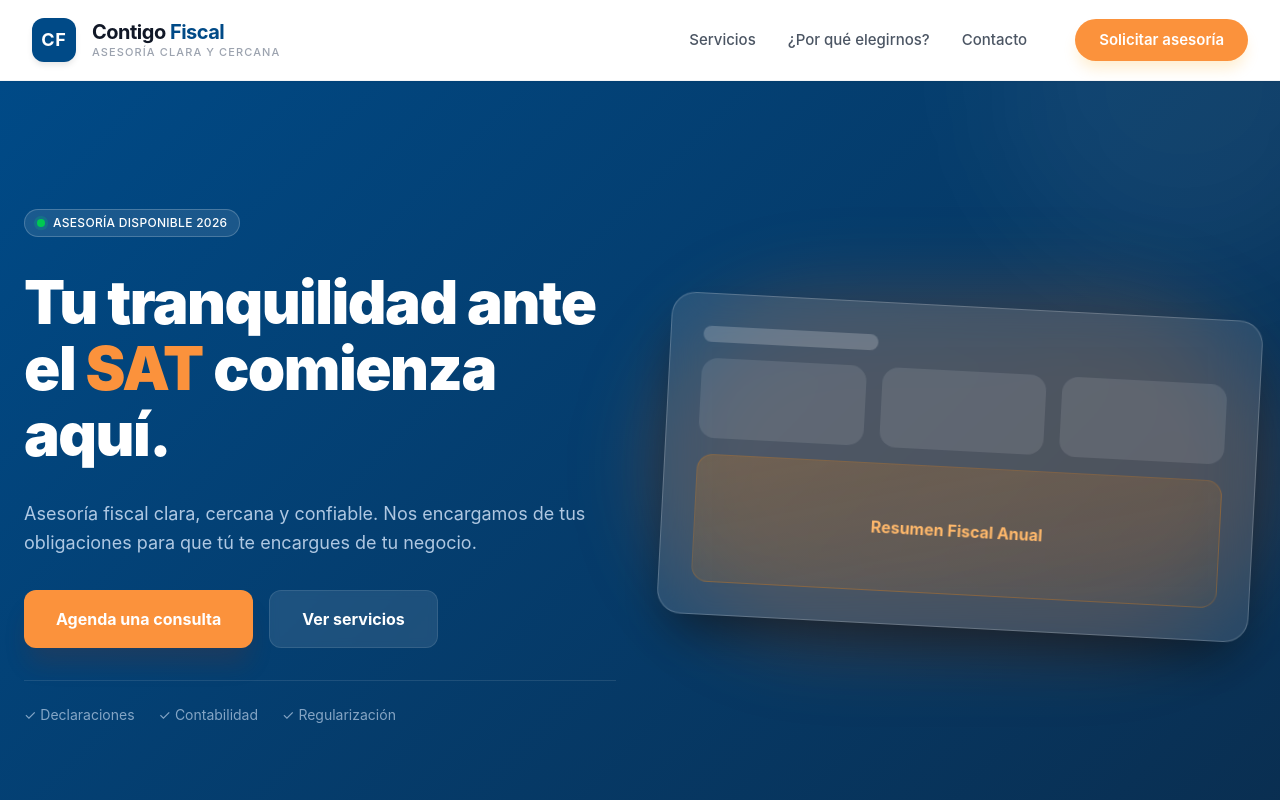
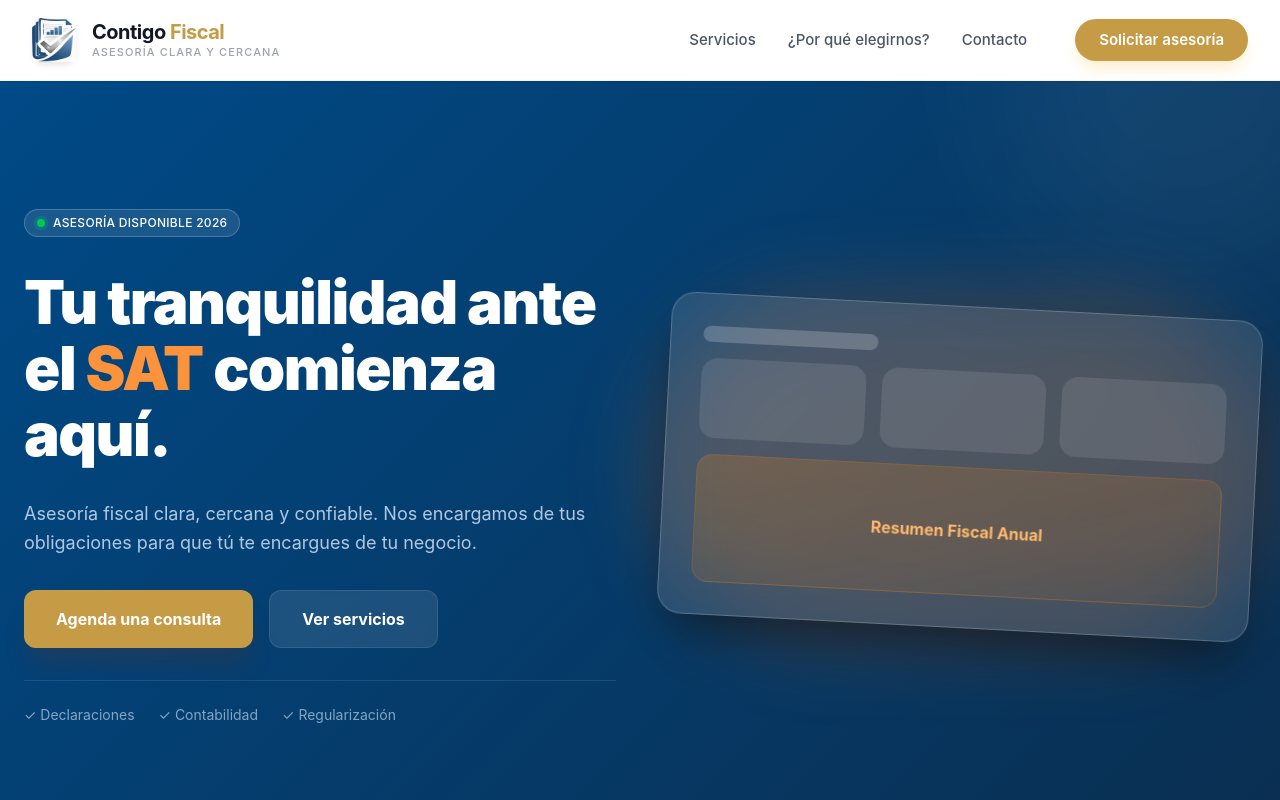
Before and after one commit to junoeltech/ContigoFiscal, a React (Vite) app: page / in a window 1280 px wide. Shown: the top 800 px of the page. Built offline with nearby package versions, Linux system fonts and the light colour scheme.

Commit message:
Agregando logo y cambiando colores

```diff
--- a/src/features/home/components/Header.jsx
+++ b/src/features/home/components/Header.jsx
@@ -1,5 +1,6 @@
 import React from "react";
 import styles from "../styles/header.module.css";
+import LogoImg from "../../../assets/contigofiscal_logo.png";
 
 export default function Header() {
   return (
@@ -8,11 +9,13 @@
         {/* Logotipo y Título */}
         <div className={styles.logoWrapper}>
           <div className={styles.logoBox}>
-            <span className="text-white font-bold text-lg tracking-wider">
-              CF
-            </span>
+            <img
+              src={LogoImg}
+              alt="Contigo Fiscal Logo"
+              className={styles.mainLogo}
+            />
           </div>
-          <div className="flex flex-col">
+          <div className="flex flex-col justify-center">
             <h1 className={styles.brandName}>
               Contigo <span>Fiscal</span>
             </h1>
@@ -31,7 +34,6 @@
           <a href="#contacto" className={styles.navLink}>
             Contacto
           </a>
-
           <button className={styles.ctaButton}>Solicitar asesoría</button>
         </nav>
 
--- a/src/features/home/styles/header.module.css
+++ b/src/features/home/styles/header.module.css
@@ -32,6 +32,8 @@
   }
 }
 
+/* Estilos del logo */
+
 .logoWrapper {
   display: flex;
   align-items: center;
@@ -55,6 +57,15 @@
   transform: scale(1.05);
 }
 
+.Logo {
+  height: 40px;
+  width: auto;
+  object-fit: contain;
+  display: block;
+}
+
+
+/* Estilos del texto que acompaña al logo */
 .brandName {
   font-size: 1.25rem;
   font-weight: 700;
@@ -64,7 +75,7 @@
 }
 
 .brandName span {
-  color: var(--brand-primary);
+  color: #c59b45;
 }
 
 .tagline {
@@ -75,6 +86,7 @@
   font-weight: 500;
 }
 
+/* Navegacion */
 .nav {
   display: none;
   gap: 2rem;
@@ -100,6 +112,7 @@
   color: var(--brand-primary);
 }
 
+/* Boton */
 .ctaButton {
   margin-left: 1rem;
   padding: 0.625rem 1.5rem;
--- a/src/index.css
+++ b/src/index.css
@@ -3,7 +3,8 @@
 :root {
     --brand-primary: #004a87;
     /* El azul corporativo */
-    --brand-accent: #fb923c;
+    --brand-accent: #C59B45;
+    /* --brand-accent: #fb923c; */
     /* El naranja del SAT */
     --brand-muted: #f3f8ff;
     /* Un azul muy clarito para fondos */
```
Also changed, not shown: src/assets/contigofiscal_logo.png (added).
